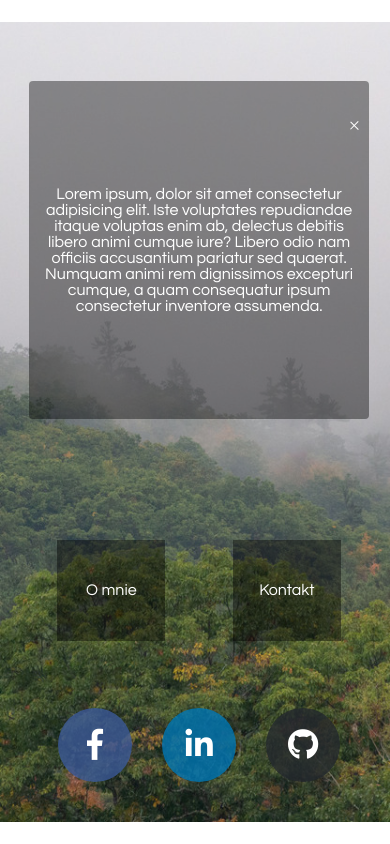
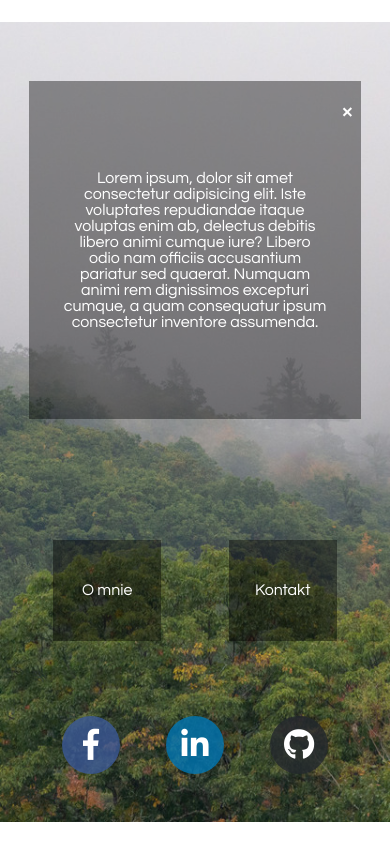
Before and after one commit to pbocian96/homepage, a plain HTML site: page index.html in a window 390 px wide. Both pictures are taken after a click on the element "O mnie". Drawn offline with Linux system fonts and the light colour scheme.

Commit message:
07.08
Wersja finalna.

```diff
--- a/index.html
+++ b/index.html
@@ -16,15 +16,16 @@
         <div id="little-container">
             <div id="biggest">
                 <div id="frame">
-                    <div id="exit" onclick="name();">
-                    <div class="line a"></div>
-                    <div class="line b"></div></div>
+                    <div id="exit" onclick="name();"> <!-- Przycisk wyjścia -->
+                        <div class="line a"></div>
+                        <div class="line b"></div>
+                    </div>
                     <div id="name"><h1>Piotr Bocian</h1></div>
                 </div>
             </div>
             <div id="blocks">
-                <div class="little-frame" id="aboutme" onclick="aboutMe();"><p>O mnie</p></div>
-                <div class="little-frame" id="contact" onclick="contact();"><p>Kontakt</p></div>
+                <div class="little-frame" id="aboutme" onclick="aboutMe();">O mnie</div>
+                <div class="little-frame" id="contact" onclick="contact();">Kontakt</div>
             </div>
             <div id="nav">
                 <div class="nav-item" id="fb"><a href="https://www.facebook.com/piotrek.bocian1"
--- a/style/style.css
+++ b/style/style.css
@@ -5,11 +5,11 @@ body {
     overflow: hidden;
     color: white;
     font-family: "Century Gothic", sans-serif;
+    cursor: default;
 }
 
 
 #container {
-  width: 98vw;
   height: 98vh;
   display:flex;
   flex-wrap: wrap;
@@ -17,6 +17,7 @@ body {
   align-items: center;
 }
 
+/*Dodatkowy pojemnik dla większej kontroli*/
 #little-container{
   width:97%;
   height:80%;
@@ -37,6 +38,7 @@ body {
   margin: 1vh 1vh 1vh 1vh;
   box-sizing: border-box;
 }
+
   #frame {
       position: relative;
       animation: appear1 1s .2s both;
@@ -46,19 +48,11 @@ body {
       width:90%;
       height: 100%;
       background-color: rgba(0,0,0,0.4);
-      border-radius: 4px;
       box-sizing: border-box;
       overflow: hidden;
-      padding: 2vh 4vw 2vh 4vw;
+      padding: 6% 10% 6% 10%;
   }
-    #header{
-      position:absolute;
-      width: 100%;
-      height:30%;
-      background-color: rgba(0,0,0,0.5);
-      bottom:70%;
-      box-shadow: 0 0 12px 0 rgba(100,100,100,0.5);
-    }
+
     #exit{
       animation: appear2 1s both;
       display:none; /* wyświetla się tylko po wywołaniu funkcji */
@@ -69,8 +63,9 @@ body {
       text-align: center;
       position: absolute;
       left:94%;
-      bottom:85%;
+      bottom:88%;
     }
+
     .line{
       width:90%;
       height: 10%;
@@ -83,10 +78,15 @@ body {
       .b{
         transform: rotate(-45deg);
       }
+
       #name {
+      display: flex;
+      justify-content: center;
+      align-items: center;
       animation: appear2 1s 1.2s both;
-      position: relative;
       text-align: center;
+      width:100%;
+      height: 90%;
     }
       #name p{
         animation: appear2 1s both;
@@ -223,6 +223,9 @@ a {
     width:96%;
     height:80%;
   }
+  #exit{
+    min-height:20px;
+  }
   #blocks{
     width: 90vw;
     height: 20vh;
@@ -247,8 +250,8 @@ a {
     margin-bottom:4vh;
   }
   .nav-item{
-    width: 19vmin;
-    height: 19vmin;
+    width: 15vmin;
+    height: 15vmin;
     border-radius: 50%;
   }
   #fb{
```
Lines whose indentation alone changed are shown as unchanged.
